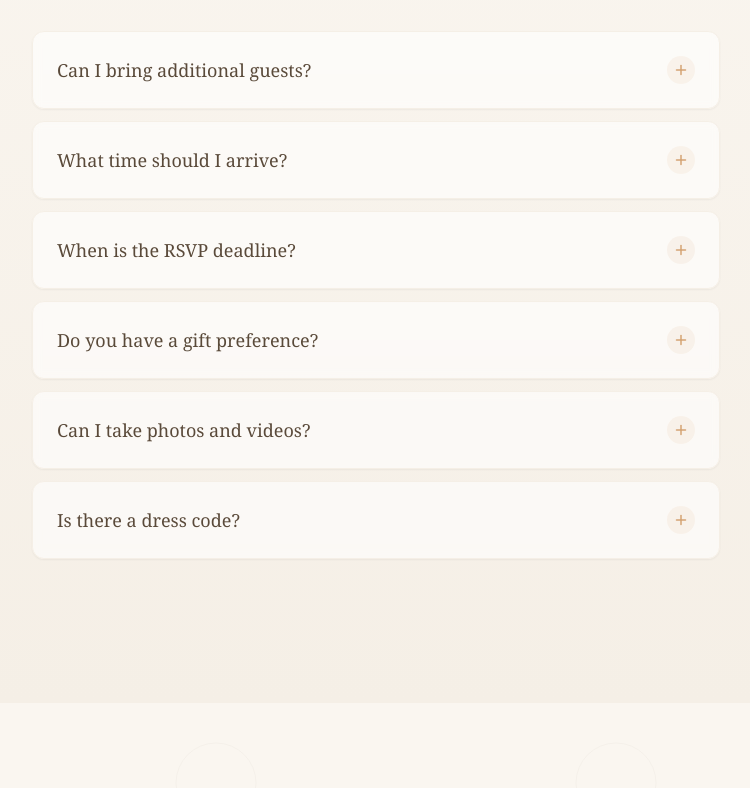
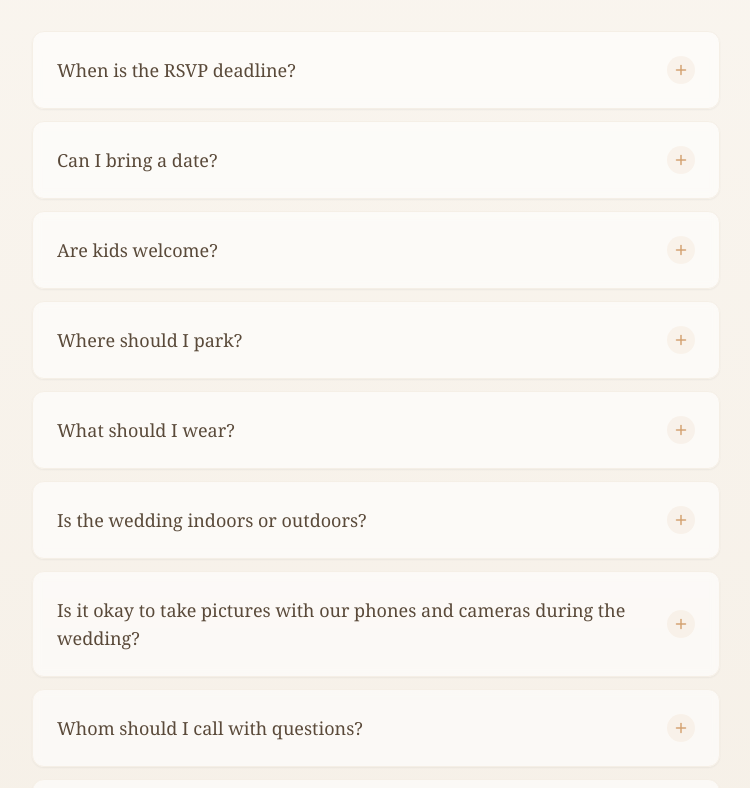
Before and after one commit to Japh09066/wedding-invitation, a Next.js app: page / in a window 1280 px wide. Shown: the part 7020-7808 px from the top of the page, without its empty margins (264-1014 px from the left). Built offline with nearby package versions, Linux system fonts and the light colour scheme.

Commit message:
faq: updated all Q&As with user-provided content (RSVP deadline July 1, kids, parking, dress code, hashtag, gifts)

```diff
--- a/app/components/FAQSection.tsx
+++ b/app/components/FAQSection.tsx
@@ -5,34 +5,54 @@ import { motion, AnimatePresence } from 'framer-motion';
 
 const faqs = [
   {
-    question: 'Can I bring additional guests?',
+    question: 'When is the RSVP deadline?',
     answer:
-      'Due to limited venue capacity, we are only able to accommodate the guests listed on your invitation. We hope you understand — and we look forward to celebrating with you!',
+      'Please RSVP by <strong>July 01, 2026</strong> so we can have an accurate headcount. 🙂',
   },
   {
-    question: 'What time should I arrive?',
+    question: 'Can I bring a date?',
     answer:
-      'Our ceremony will begin promptly at 9:00 AM. We kindly ask that you arrive at least 30 minutes early to find your seat, greet familiar faces, and settle in before we start.',
+      'We appreciate your support and appreciation of our union. However, we are only able to accommodate guests named on the invitations.',
   },
   {
-    question: 'When is the RSVP deadline?',
+    question: 'Are kids welcome?',
     answer:
-      'Please let us know if you can make it on or before <strong>August 4, 2026</strong>. This helps us finalize the guest list, seating, and meals. Every response means the world to us.',
+      'As much as we love your little ones, we will not be including them in the ceremony or reception. However, we recognize that some of you will be traveling with your kids, so kindly let us know ahead of time. Please reach out if you have questions!',
   },
   {
-    question: 'Do you have a gift preference?',
+    question: 'Where should I park?',
     answer:
-      'Your presence at our wedding is the most beautiful gift we could ask for. If you wish to give something more, a monetary gift would be gratefully received and help us start our new chapter together.',
+      'There is plenty of free parking at the wedding venue and reception.',
   },
   {
-    question: 'Can I take photos and videos?',
+    question: 'What should I wear?',
     answer:
-      'Absolutely! We would love for you to capture memories. However, during the ceremony and procession, we kindly ask everyone to set aside their phones and cameras so you can be fully present — and leave the professional shots to our photographers.',
+      'Guests are encouraged to wear semi-formal attire in shades of dusty pink, dusty rose, blush, or muted pink.',
   },
   {
-    question: 'Is there a dress code?',
+    question: 'Is the wedding indoors or outdoors?',
     answer:
-      'Semi-formal or Barong Tagalog is preferred. We want everyone to look and feel their best as we celebrate this joyful occasion together.',
+      'Our wedding ceremony will be held indoors while the reception will be held outdoors.',
+  },
+  {
+    question: 'Is it okay to take pictures with our phones and cameras during the wedding?',
+    answer:
+      'Yes! We would love for you to take photos and share them on social media with the official hashtag <strong>#oriJAYnallymeantforLAARNIE</strong>',
+  },
+  {
+    question: 'Whom should I call with questions?',
+    answer:
+      'Feel free to contact us through Messenger.',
+  },
+  {
+    question: 'What time will the reception end?',
+    answer:
+      'Approximately between 7:00–8:00 PM.',
+  },
+  {
+    question: 'Is there a gifts registry?',
+    answer:
+      'We are grateful for your presence at our wedding. Should you wish to give a gift, a monetary gift would be greatly appreciated as we begin our life together.',
   },
 ];
 
```
